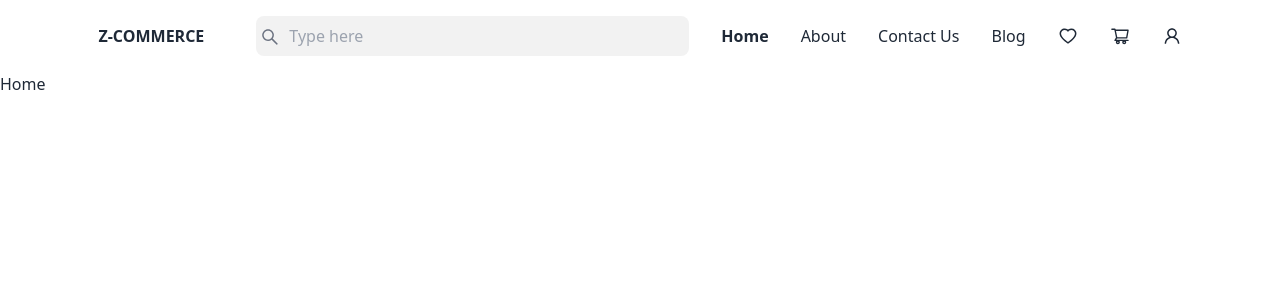
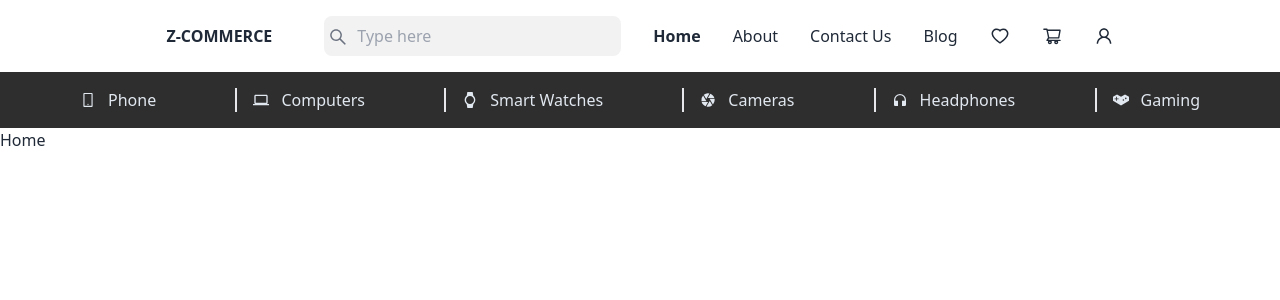
Before and after one commit to killshotxd/z-commerce, a React (Vite) app: page / in a window 1280 px wide. Shown: the top 300 px of the page. Built offline with nearby package versions, Linux system fonts and the light colour scheme; no server answers.

Commit message:
Header responsive

```diff
--- a/src/components/Header.jsx
+++ b/src/components/Header.jsx
@@ -2,10 +2,14 @@ import { useLocation, useNavigate } from "react-router-dom";
 import { UserAuth } from "../context/AuthContext";
 import {
   AiOutlineHeart,
+  AiOutlineMobile,
   AiOutlineSearch,
   AiOutlineShoppingCart,
   AiOutlineUser,
 } from "react-icons/ai";
+
+import { MdCamera, MdComputer, MdHeadphones, MdWatch } from "react-icons/md";
+import { SiYoutubegaming } from "react-icons/si";
 const Header = () => {
   const { currentUser } = UserAuth();
   console.log(currentUser);
@@ -21,7 +25,7 @@ const Header = () => {
         {/* LOGO */}
 
         {/* SEARCH BOX */}
-        <span className="flex items-center">
+        <span className="flex items-center md:flex hidden">
           <AiOutlineSearch
             size={20}
             className=" relative text-gray-500 top-[1px] left-[24px]"
@@ -29,14 +33,14 @@ const Header = () => {
           <input
             type="text"
             placeholder="Type here"
-            className="input bg-base-200 px-8 w-[433px] max-h-10"
+            className="input bg-base-200 px-8 max-w-[433px] max-h-10"
           />
         </span>
 
         {/* SEARCH BOX */}
 
         {/* PAGES LINKS LI*/}
-        <div className="flex items-center gap-8">
+        <div className="lg:flex items-center gap-8 hidden lg:block">
           <span
             className={
               location.pathname == "/"
@@ -101,6 +105,33 @@ const Header = () => {
 
         {/* LOGOS */}
       </div>
+
+      <div className=" lg:flex hidden  py-4 bg-[#2E2E2E]  flex md:px-16 px-2 items-center gap-8 justify-between md:divide-x-2 flex-wrap">
+        <div className="text-slate-200 cursor-pointer px-4 flex items-center gap-3">
+          <AiOutlineMobile />
+          Phone
+        </div>
+        <div className=" text-slate-200 px-4 flex items-center gap-3 cursor-pointer">
+          <MdComputer />
+          Computers
+        </div>
+        <div className="text-slate-200  px-4 flex items-center gap-3 cursor-pointer">
+          <MdWatch />
+          Smart Watches
+        </div>
+        <div className="text-slate-200  px-4 flex items-center gap-3 cursor-pointer">
+          <MdCamera />
+          Cameras
+        </div>
+        <div className="text-slate-200  px-4 flex items-center gap-3 cursor-pointer">
+          <MdHeadphones />
+          Headphones
+        </div>
+        <div className="text-slate-200  px-4 flex items-center gap-3 cursor-pointer">
+          <SiYoutubegaming />
+          Gaming
+        </div>
+      </div>
     </>
   );
 };
```
